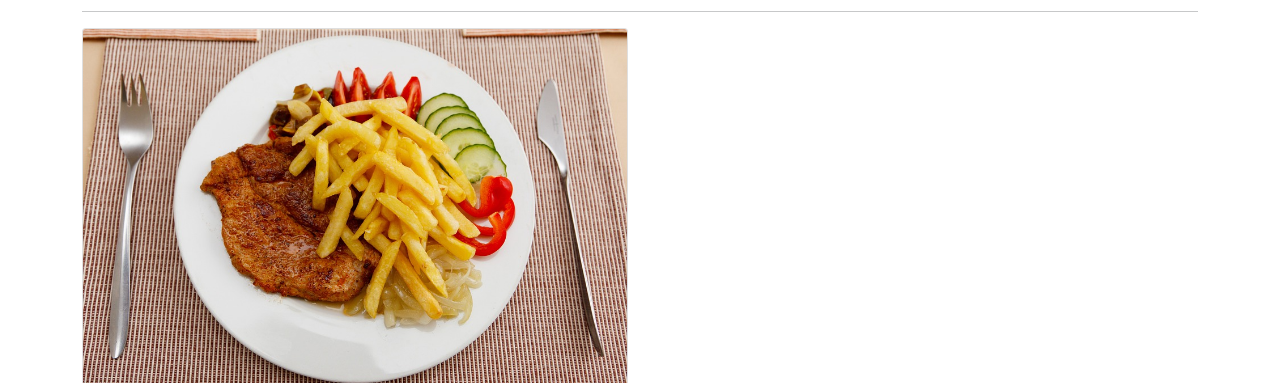
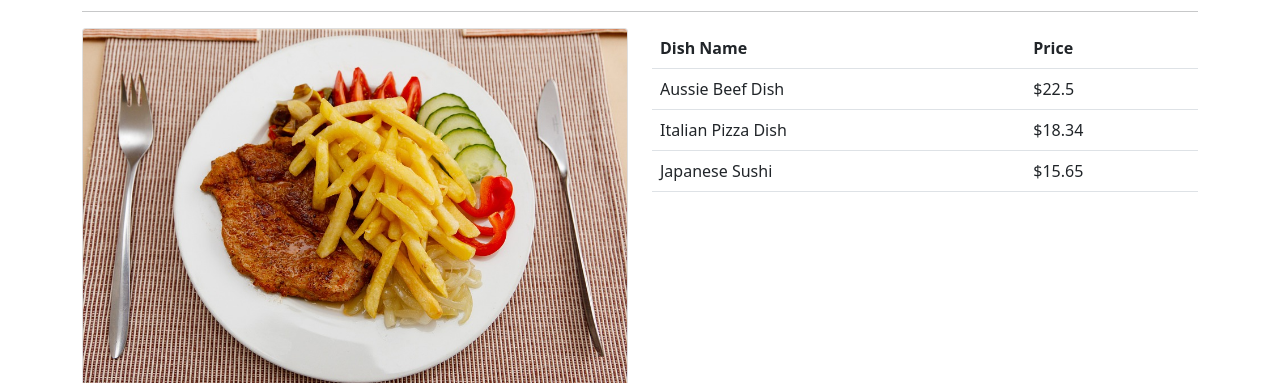
Before and after one commit to chenvinh/chen-restaurant, a plain HTML site: page index.html in a window 1280 px wide. Shown: the part 203-586 px from the top of the page. Drawn offline with nearby package versions, Linux system fonts and the light colour scheme.

Commit message:
adding a price table to menu

```diff
--- a/index.html
+++ b/index.html
@@ -43,7 +43,26 @@
                     </div>
                 </div>
             </div>
-            <div class="col-12 col-lg-6"></div>
+            <div class="col-12 col-lg-6">
+                <table class="table">
+                    <tr>
+                        <th>Dish Name</th>
+                        <th>Price</th>
+                    </tr>
+                   <tr>
+                       <td>Aussie Beef Dish</td>
+                       <td>$22.5</td>
+                   </tr>
+                   <tr>
+                       <td>Italian Pizza Dish</td>
+                       <td>$18.34</td>
+                   </tr>
+                   <tr>
+                       <td>Japanese Sushi</td>
+                       <td>$15.65</td>
+                   </tr>
+                </table>
+            </div>
         </div>
     </div>
 
```
